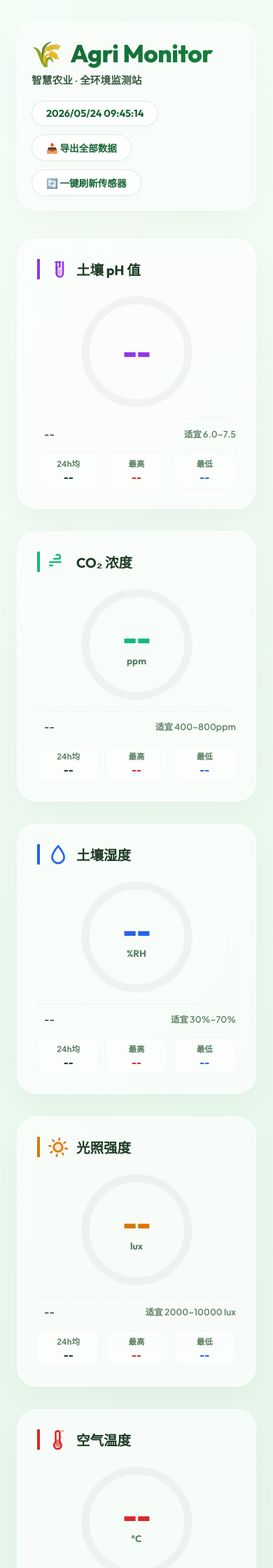
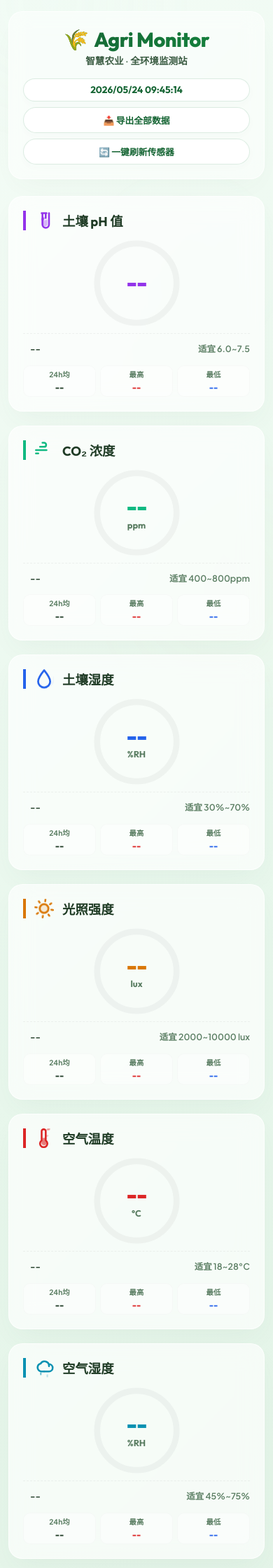
Before and after one commit to bighj256/webhook_bridge, a Flask app: page /dashboard in a window 390 px wide. Shown: the top 2240 px of the page at 70% size. Run offline with Flask 3, Linux system fonts and the light colour scheme; data that the repository does not hold is empty; parts of the project's set-up code (start-up, migrations or seed data) failed here and were passed over; some libraries are stand-ins or nearby versions.

Commit message:
网页适配手机端

```diff
--- a/static/css/style.css
+++ b/static/css/style.css
@@ -1124,23 +1124,294 @@ body {
     background: rgba(255, 255, 255, 0.3);
 }
 
+/* ==================== 移动端与平板响应式深度适配 ==================== */
 @media (max-width: 768px) {
+    body {
+        padding: 1rem 0.75rem;
+    }
+
+    .ambient-glow {
+        filter: blur(80px); /* 减弱模糊半径以提升移动端 GPU 渲染性能 */
+        opacity: 0.2;
+    }
+
+    /* 头部组件自适应 */
     .header {
         flex-direction: column;
-        align-items: flex-start;
+        align-items: stretch;
         padding: 1.25rem;
+        border-radius: 1.25rem;
+        gap: 1rem;
+        margin-bottom: 1.5rem;
     }
+
+    .header-left {
+        align-items: center;
+        text-align: center;
+    }
+
+    .title {
+        font-size: 1.8rem;
+        gap: 8px;
+    }
+
+    .sub {
+        font-size: 0.85rem;
+        margin-top: 2px;
+    }
+
     .header-meta {
+        justify-content: center;
         width: 100%;
+        gap: 8px;
+    }
+
+    .live-time {
+        width: 100%;
+        text-align: center;
+        font-size: 0.85rem;
+        padding: 0.4rem 1rem;
+    }
+
+    .refresh-btn {
+        flex: 1;
+        justify-content: center;
+        font-size: 0.8rem;
+        padding: 0.5rem 1rem;
+    }
+
+    /* 数据网格自适应 */
+    .grid {
+        grid-template-columns: repeat(auto-fit, minmax(280px, 1fr));
+        gap: 1.25rem;
+        margin-bottom: 1.5rem;
+    }
+
+    .card {
+        padding: 1.25rem;
+        border-radius: 1.25rem;
+    }
+
+    .card-header {
+        margin-bottom: 0.25rem;
+    }
+
+    .card-header h3 {
+        font-size: 1.15rem;
+    }
+
+    .gauge-area {
+        margin: 0.25rem 0;
+    }
+
+    .gauge-container {
+        width: 150px;
+        height: 150px;
+    }
+
+    .gauge-container .value {
+        font-size: 2.4rem;
+    }
+
+    .gauge-container .unit {
+        font-size: 0.8rem;
+    }
+
+    .daily-stats {
+        gap: 6px;
+        margin-top: 0.8rem;
+    }
+
+    .stat-pill {
+        padding: 4px 2px;
+        border-radius: 10px;
+    }
+
+    .stat-pill .stat-label {
+        font-size: 0.65rem;
+    }
+
+    .stat-pill .stat-val {
+        font-size: 0.85rem;
+    }
+
+    /* 运行日志终端自适应 */
+    .log-panel-wrapper {
+        border-radius: 1.25rem;
+        margin: 1.5rem 0;
+    }
+
+    .log-header {
+        padding: 0.85rem 1.25rem;
+        flex-direction: column;
+        align-items: stretch;
+        gap: 10px;
+    }
+
+    .log-header-left {
+        font-size: 1.05rem;
         justify-content: space-between;
     }
+
+    .log-header-right {
+        justify-content: space-between;
+        width: 100%;
+        gap: 8px;
+    }
+
+    .log-header-right select {
+        flex: 1.2;
+        padding: 0.4rem 0.6rem;
+        font-size: 0.8rem;
+        border-radius: 10px;
+    }
+
+    .log-btn {
+        flex: 1;
+        padding: 0.4rem 0.6rem;
+        font-size: 0.8rem;
+        border-radius: 10px;
+        justify-content: center;
+        display: inline-flex;
+    }
+
+    .log-terminal {
+        height: 200px;
+        max-height: 200px;
+        padding: 0.85rem 1rem;
+        font-size: 0.75rem;
+    }
+
+    /* 弹出 Toast 警报自适应 */
+    .toast-container {
+        top: auto;
+        bottom: 20px;
+        left: 5%;
+        right: 5%;
+        width: 90%;
+    }
+
+    .toast {
+        min-width: auto;
+        width: 100%;
+        padding: 0.85rem 1.25rem;
+        border-radius: 1rem;
+    }
+
+    /* 历史趋势模态框自适应 */
+    .modal {
+        padding: 0.5rem;
+    }
+
     .modal-content {
-        width: 98%;
+        max-width: 100%;
+        border-radius: 1.5rem;
     }
+
+    .modal-header {
+        padding: 1rem 1.25rem;
+    }
+
+    .modal-header h2 {
+        font-size: 1.2rem;
+    }
+
+    .modal-body {
+        padding: 1rem;
+    }
+
+    .chart-controls {
+        padding: 0.85rem;
+        border-radius: 1.25rem;
+        gap: 1rem;
+    }
+
+    .chart-controls .ctrl-group {
+        flex-direction: column;
+        align-items: flex-start;
+        gap: 8px;
+    }
+
+    .chart-controls .ctrl-group label {
+        min-width: auto;
+        font-size: 0.8rem;
+    }
+
+    /* 允许复选框在手机端横向滑动，防止把屏幕水平撑开 */
+    .metric-checkboxes {
+        flex-wrap: nowrap;
+        overflow-x: auto;
+        -webkit-overflow-scrolling: touch;
+        width: 100%;
+        padding-bottom: 8px;
+        gap: 6px;
+    }
+
+    .metric-checkboxes label {
+        white-space: nowrap;
+        padding: 0.35rem 0.85rem;
+        font-size: 0.78rem;
+    }
+
+    /* 自定义日期选择器适配 */
+    .custom-date-group {
+        flex-direction: column;
+        align-items: stretch;
+        width: 100%;
+        border-radius: 1.25rem !important;
+        padding: 0.75rem !important;
+    }
+
+    .custom-date-group input {
+        width: 100%;
+        text-align: center;
+        border-bottom: 1px solid rgba(0, 0, 0, 0.05);
+        padding: 4px 0;
+    }
+
+    .custom-date-group span {
+        text-align: center;
+        font-size: 0.8rem;
+        color: #5a7d62;
+    }
+
     .chart-container {
-        height: 280px;
+        height: 250px;
+        border-radius: 1.25rem;
+        padding: 0.5rem;
     }
-    .value {
-        font-size: 2.8rem;
+
+    /* 页脚自适应 */
+    .footer {
+        padding: 0.6rem 1.5rem;
+        font-size: 0.75rem;
+        line-height: 1.4;
+        border-radius: 999px;
     }
 }
+
+/* 针对小屏手机（如 iPhone SE 等）的超极简微调 */
+@media (max-width: 480px) {
+    .header-meta {
+        flex-direction: column;
+        align-items: stretch;
+    }
+
+    .refresh-btn {
+        width: 100%;
+    }
+
+    .gauge-container {
+        width: 135px;
+        height: 135px;
+    }
+
+    .gauge-container .value {
+        font-size: 2.1rem;
+    }
+
+    .log-header-right {
+        flex-direction: column;
+        align-items: stretch;
+    }
+}
```
